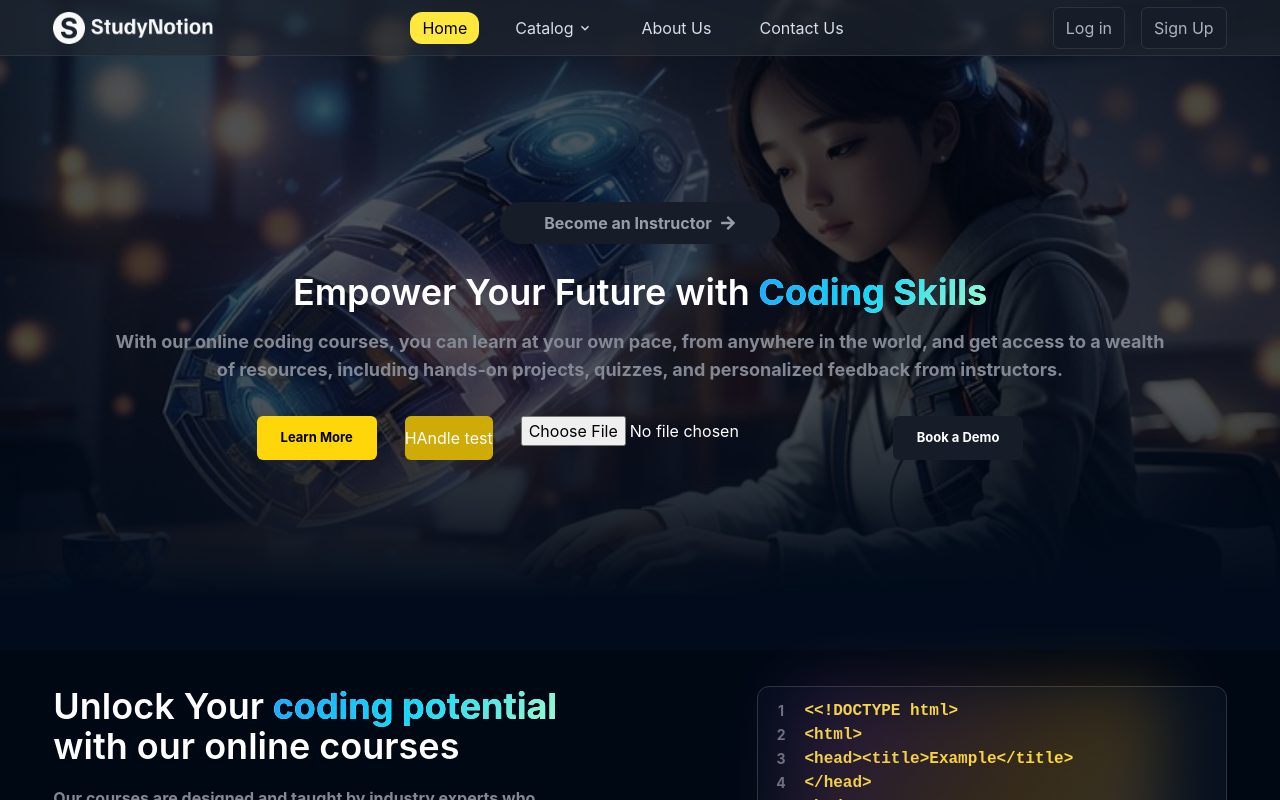
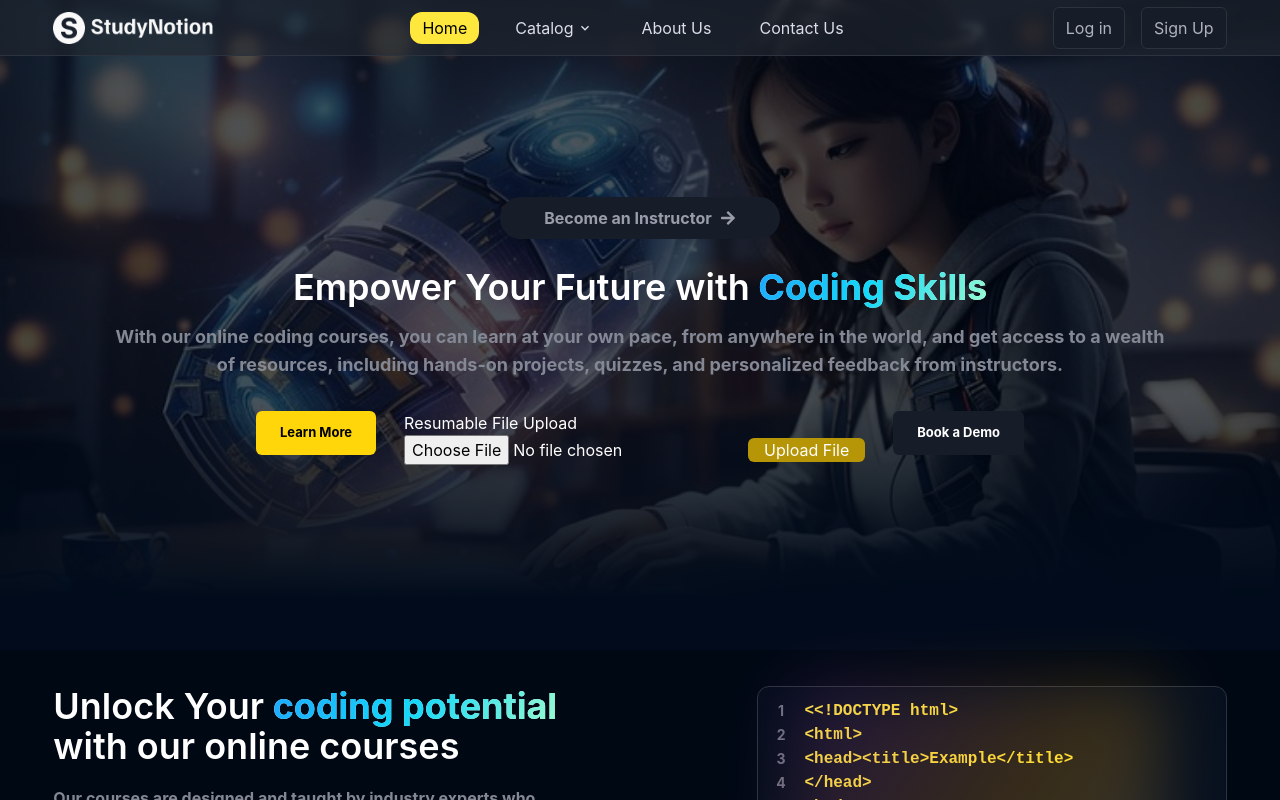
Before and after one commit to IrfanshaikH-7/LMS-App, a React (Vite) app in the folder AdminDashboard/: page / in a window 1280 px wide. Shown: the top 800 px of the page. Built offline with nearby package versions, Linux system fonts and the light colour scheme; a web font is replaced by a local one.

Commit message:
send video in chunks

```diff
--- a/AdminDashboard/src/pages/Home.jsx
+++ b/AdminDashboard/src/pages/Home.jsx
@@ -81,35 +81,54 @@ const Home = () => {
     //         fetchCatalogPageData();
     //     }
     // }, [categoryID])
-    const [selectedFile, setSelectedFile] = useState()
+    const [selectedFile, setSelectedFile] = useState(null);
+  const [status, setStatus] = useState("");
+  const [progress, setProgress] = useState(0);
+     const handleFileChange = (event) => {
+    const file = event.target.files[0];
+    setSelectedFile(file);
+  };
 console.log(selectedFile)
-    const handleTest = async () => {
+    const handleFileUpload = () => {
+        if (!selectedFile) {
+          alert("Please select a file to upload.");
+          return;
+        }
+
+        const chunkSize = 5 * 1024 * 1024; // 5MB (adjust based on your requirements)
+        const totalChunks = Math.ceil(selectedFile.size / chunkSize);
+        const chunkProgress = 100 / totalChunks;
+        let chunkNumber = 0;
+        let start = 0;
+        let end = 0;
+
+        const uploadNextChunk = async () => {
           if (end <= selectedFile.size) {
             const chunk = selectedFile.slice(start, end);
             const formData = new FormData();
-          formData.append("video", chunk);
+            formData.append("file", chunk);
             formData.append("chunkNumber", chunkNumber);
             formData.append("totalChunks", totalChunks);
             formData.append("originalname", selectedFile.name);
 
-          fetch("https://bookish-fiesta-5pw7j94v67g3pvpw-4000.app.github.dev/", {
+            fetch("http://localhost:4000/api/v1/course/addSubSection", {
               method: "POST",
               body: formData,
             })
-            // .then((response) => response.json())
-            // .then((data) => {
-            //   console.log({ data });
-            //   const temp = `Chunk ${
-            //     chunkNumber + 1
-            //   }/${totalChunks} uploaded successfully`;
-            //   setStatus(temp);
-            //   setProgress(Number((chunkNumber + 1) * chunkProgress));
-            //   console.log(temp);
-            //   chunkNumber++;
-            //   start = end;
-            //   end = start + chunkSize;
-            //   uploadNextChunk();
-            // })
+              .then((response) => response.json())
+              .then((data) => {
+                console.log({ data });
+                const temp = `Chunk ${
+                  chunkNumber + 1
+                }/${totalChunks} uploaded successfully`;
+                setStatus(temp);
+                setProgress(Number((chunkNumber + 1) * chunkProgress));
+                console.log(temp);
+                chunkNumber++;
+                start = end;
+                end = start + chunkSize;
+                uploadNextChunk();
+              })
               .catch((error) => {
                 console.error("Error uploading chunk:", error);
               });
@@ -119,6 +138,10 @@ const Home = () => {
             setStatus("File upload completed");
           }
         };
+
+        uploadNextChunk();
+      };
+
     // console.log('================ CatalogPageData?.selectedCourses ================ ', CatalogPageData)
 
 
@@ -177,11 +200,13 @@ const Home = () => {
                         <CTAButton active={true} linkto={"/signup"}>
                             Learn More
                         </CTAButton>
-                        <button className='bg-yellow-200 rounded-md' onClick={handleTest}>   HAndle test
-
-                        </button>
-                        <input type='file' onChange={(e)=> setSelectedFile(e.target.files[0])}/>
-
+                        <div>
+      <h2>Resumable File Upload</h2>
+      <h3>{status}</h3>
+      {progress > 0 && <Progress value={progress} />}
+      <input type="file" onChange={handleFileChange} />
+      <button className='bg-yellow-300 px-4 rounded-md' onClick={handleFileUpload}>Upload File</button>
+    </div>
                         <CTAButton active={false} linkto={"/login"}>
                             Book a Demo
                         </CTAButton>
```
Lines whose indentation alone changed are shown as unchanged.
